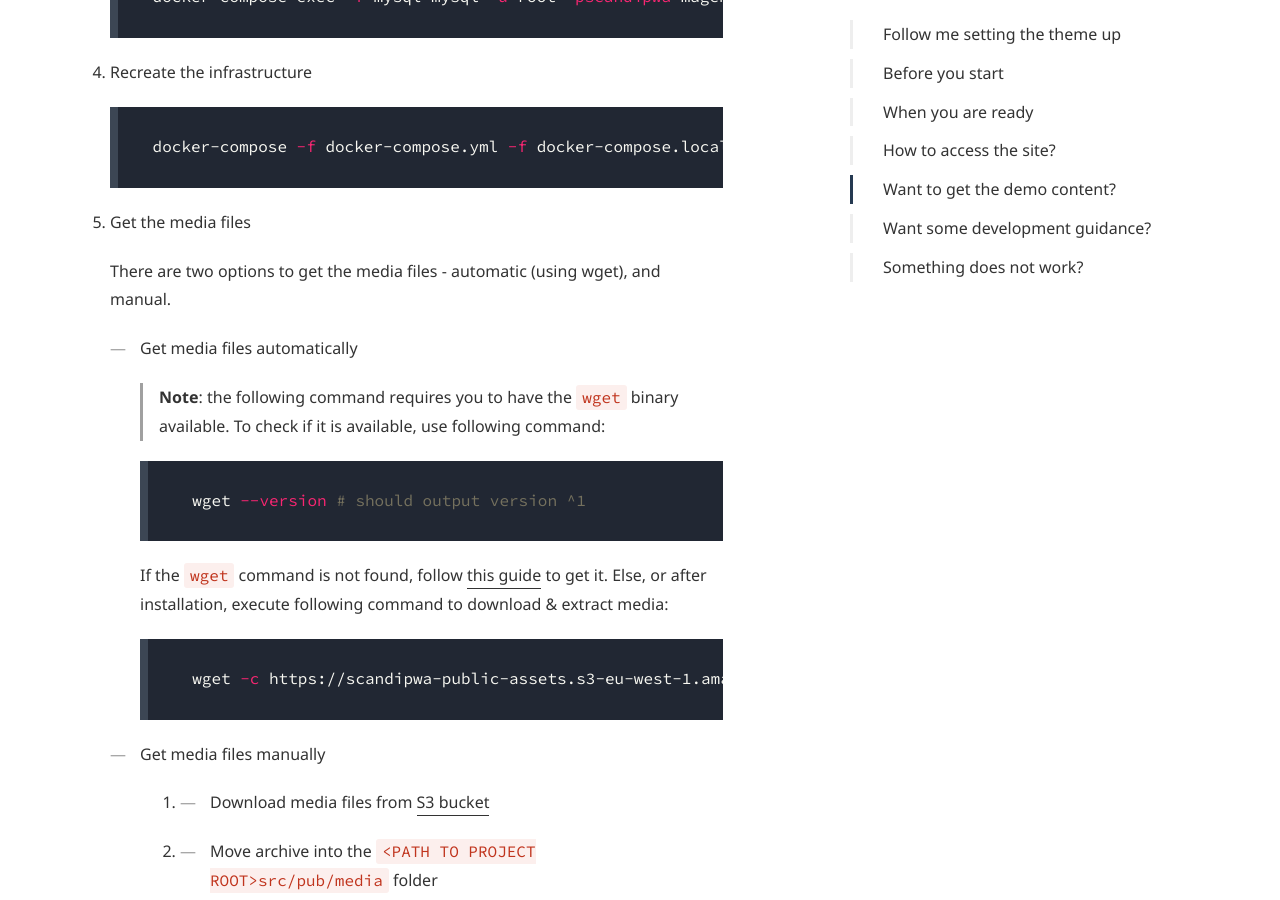
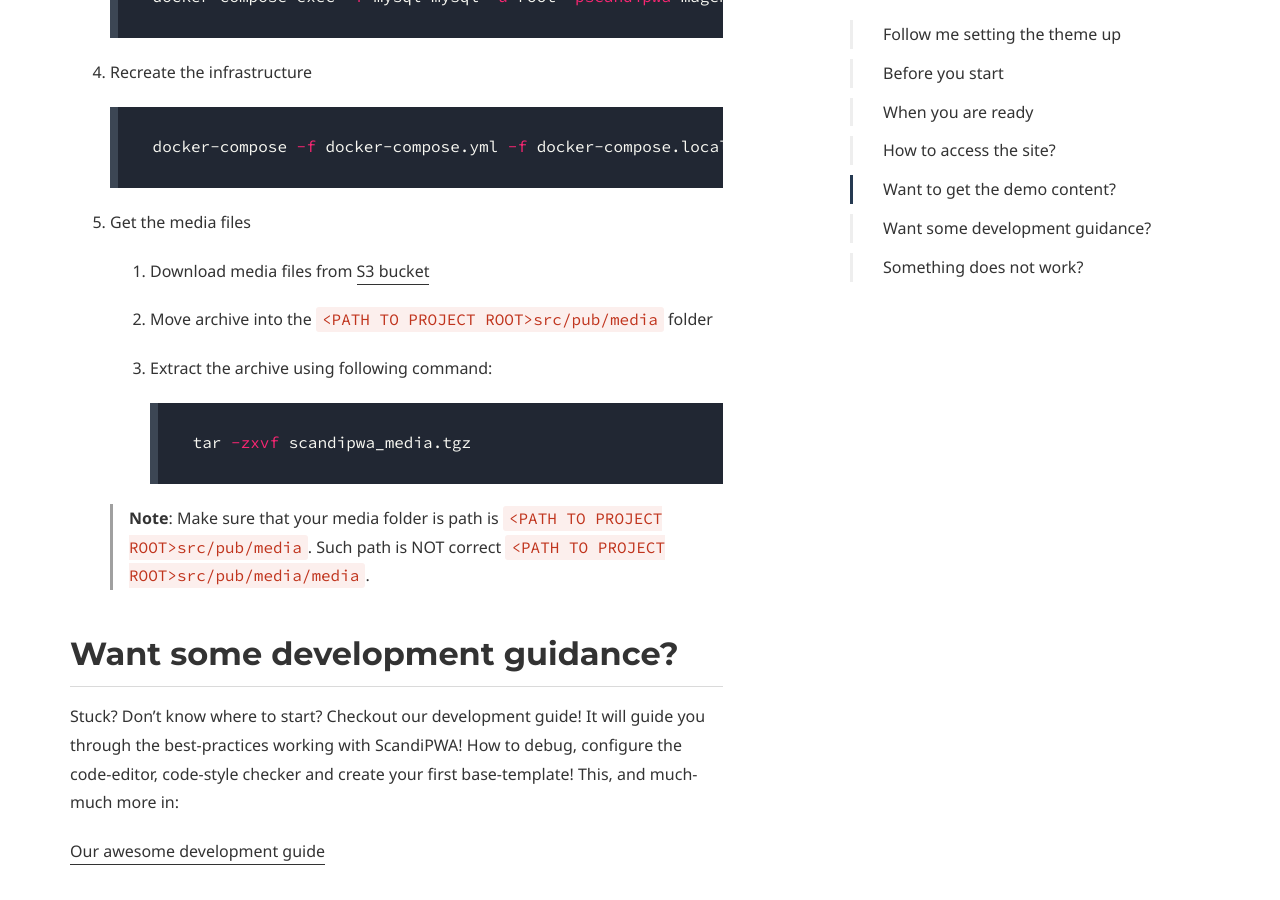
Before and after one commit to scandipwa/scandipwa.github.io, a Jekyll site: the page built from docs/installation/docker/linux.md, in a window 1280 px wide and 900 px high, scrolled down 8764 px. Built offline with Jekyll 4.4.1, drawn with Linux system fonts in a browser that asks for light colours; some web fonts are replaced; comment, search, counter and statistics services are not loaded; a style sheet for code colours, icons or effects is not loaded.

Commit message:
Removed automatic media installation instructions. Added media not found FAQ.

````diff
--- a/docs/installation/docker/linux.md
+++ b/docs/installation/docker/linux.md
@@ -267,35 +267,17 @@ To get the [demo.scandipwa.com](https://demo.scandipwa.com/) content (but withou
 
 5. Get the media files
 
-    There are two options to get the media files - automatic (using wget), and manual.
+    1. Download media files from [S3 bucket](https://scandipwa-public-assets.s3-eu-west-1.amazonaws.com/2.2.x-media.tar.gz)
 
-    - Get media files automatically
+    2. Move archive into the `<PATH TO PROJECT ROOT>src/pub/media` folder
 
-        > **Note**: the following command requires you to have the `wget` binary available. To check if it is available, use following command:
+    3. Extract the archive using following command:
 
-        ```bash
-        wget --version # should output version ^1
+         ```bash
+        tar -zxvf scandipwa_media.tgz
         ```
 
-        If the `wget` command is not found, follow [this guide](https://www.tecmint.com/install-wget-in-linux/) to get it. Else, or after installation, execute following command to download & extract media:
-
-        <!-- TODO: TEST FOLLOWING COMMAND -->
-
-        ```bash
-        wget -c https://scandipwa-public-assets.s3-eu-west-1.amazonaws.com/2.2.x-media.tar.gz -O - | sudo tar -xz -C <PATH TO PROJECT ROOT>src/pub/media
-        ```
-
-    - Get media files manually
-
-        1. Download media files from [S3 bucket](https://scandipwa-public-assets.s3-eu-west-1.amazonaws.com/2.2.x-media.tar.gz)
-
-        2. Move archive into the `<PATH TO PROJECT ROOT>src/pub/media` folder
-
-        3. Extract the archive using following command:
-
-            ```bash
-            tar -zxvf scandipwa_media.tgz
-            ```
+    > **Note**: Make sure that your media folder is path is `<PATH TO PROJECT ROOT>src/pub/media`. Such path is NOT correct `<PATH TO PROJECT ROOT>src/pub/media/media`.
 
 ## Want some development guidance?
 
````
Also changed, not shown: docs/faq/installation/index.md (+6 -0 lines), docs/installation/docker/mac.md (+5 -23 lines).
